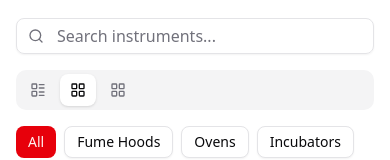
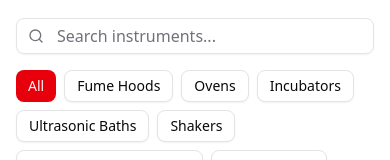
Before and after one commit to iltan987/far-biomedical, a Next.js app: page /products/laboratory-instruments in a window 390 px wide. Shown: the part 473-633 px from the top of the page. Built offline with nearby package versions, Linux system fonts and the light colour scheme; no server answers.

Commit message:
hide layout toggle on mobile for improved UI consistency

```diff
--- a/src/components/products/instruments-list.tsx
+++ b/src/components/products/instruments-list.tsx
@@ -108,8 +108,8 @@ export function InstrumentsList({ initialLayout }: InstrumentsListProps) {
               />
             </div>
 
-            {/* Layout Toggle */}
-            <div className="bg-muted flex items-center gap-1 rounded-lg p-1">
+            {/* Layout Toggle - hidden on mobile where all layouts look identical */}
+            <div className="bg-muted hidden items-center gap-1 rounded-lg p-1 sm:flex">
               <Button
                 variant="ghost"
                 size="sm"
```
